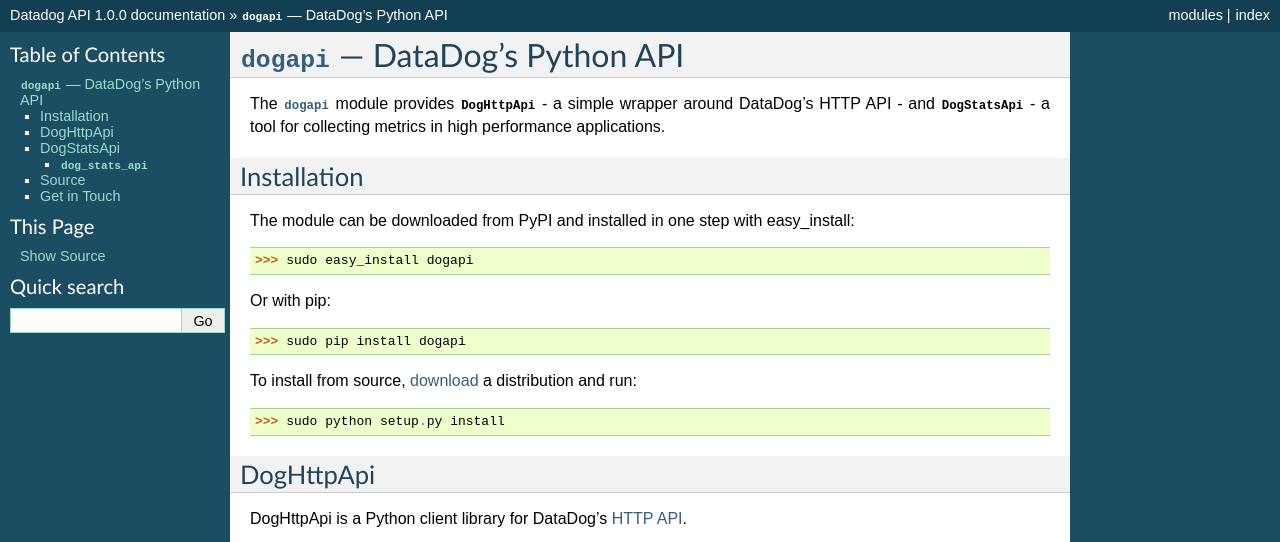
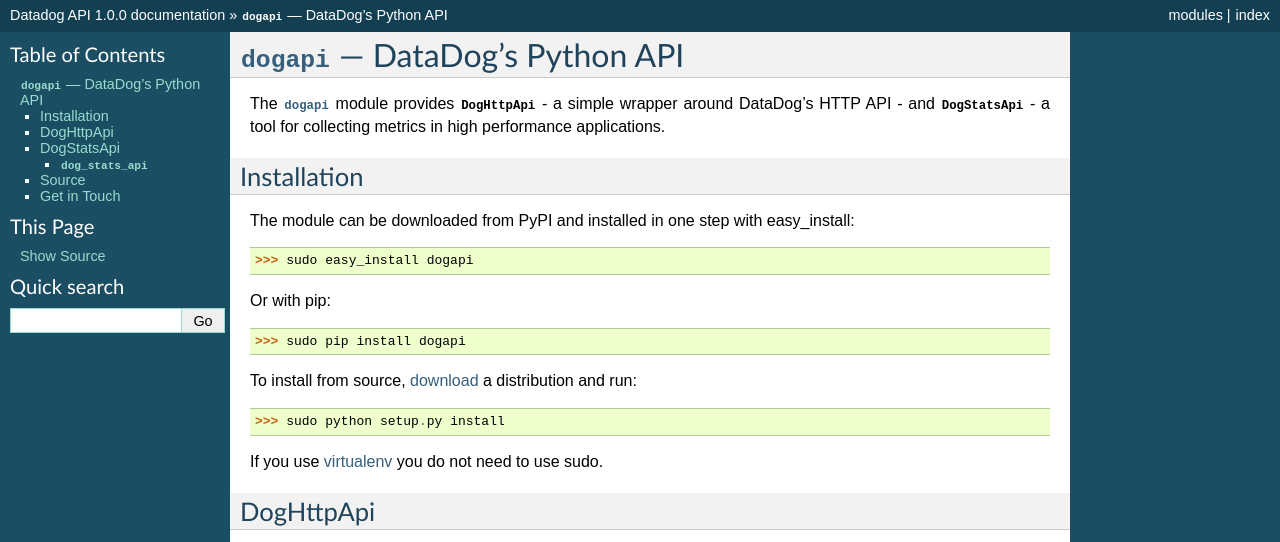
Before and after one commit to DataDog/dogapi, a Sphinx documentation site: the page built from doc/index.rst, in a window 1280 px wide and 900 px high, cut to the strip 0-542 px from the top of the window. Built offline with Sphinx 7.4.7, drawn with Linux system fonts in a browser that asks for light colours.

Commit message:
Added a note about sudo & virtualenv

```diff
--- a/doc/index.rst
+++ b/doc/index.rst
@@ -25,6 +25,8 @@
 To install from source, `download <https://github.com/DataDog/dogapi/tags>`_ a distribution and run:
 
    >>> sudo python setup.py install
+
+If you use `virtualenv <http://pypi.python.org/pypi/virtualenv>`_ you do not need to use sudo.
 
 DogHttpApi
 ==========
```
